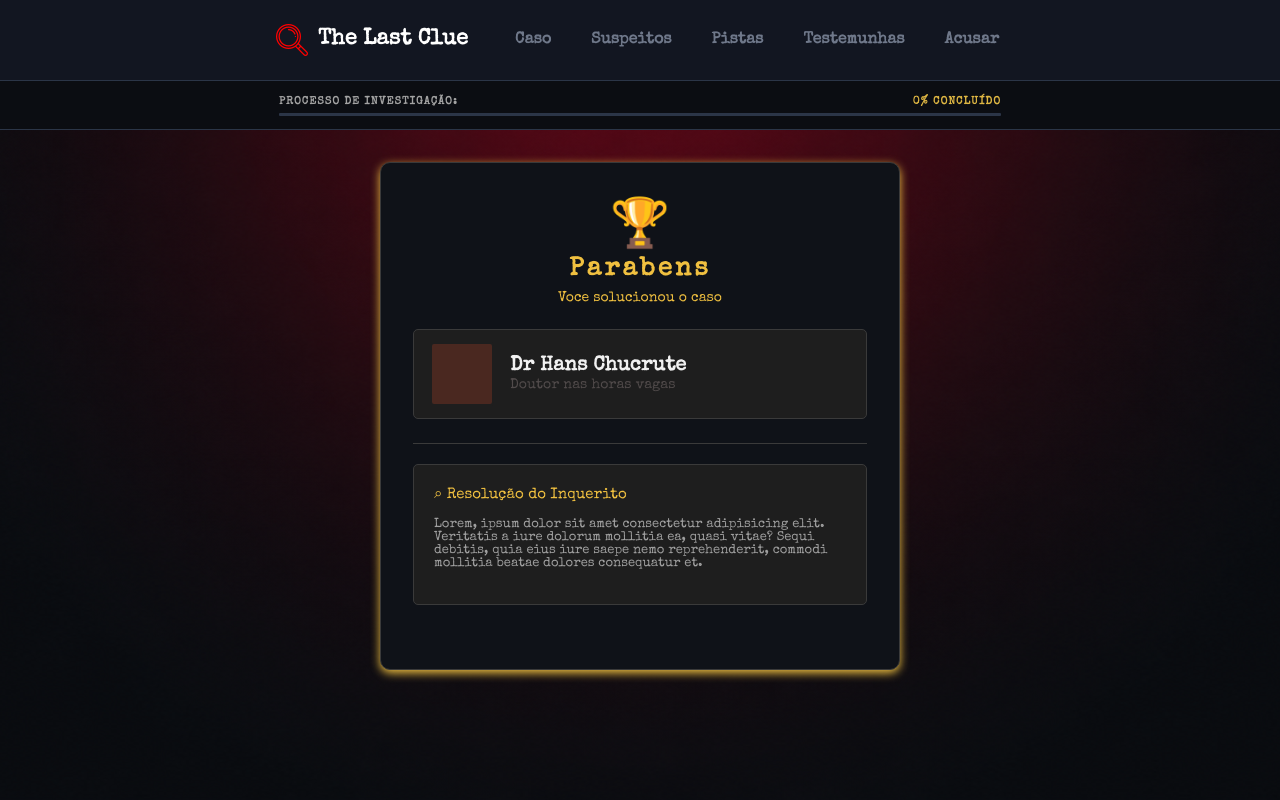
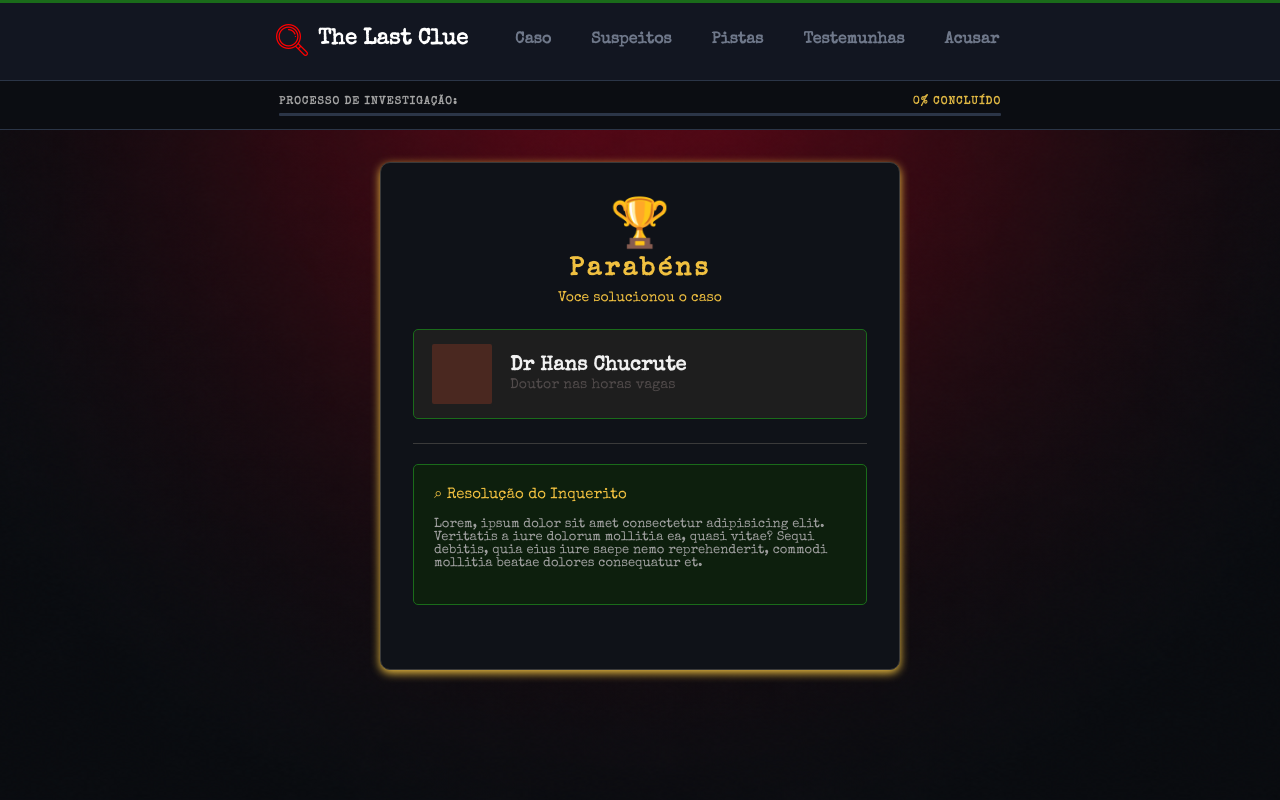
Before and after one commit to Gabriel-Botz/React-P2, a React (Vite) app: page /result in a window 1280 px wide. Shown: the top 800 px of the page. Built offline with nearby package versions, Linux system fonts and the light colour scheme.

Commit message:
feat: implementação da mudança de pagina result

```diff
--- a/src/pages/Accusation/Accusation.jsx
+++ b/src/pages/Accusation/Accusation.jsx
@@ -1,16 +1,17 @@
-import styles from './Accusation.module.css';
+import styles from "./Accusation.module.css";
 import { useState } from "react";
 import { useInvestigation } from "../../context/InvestigationContext.jsx";
 import { useNavigate } from "react-router-dom";
-import axios from 'axios';
-import { toast } from 'react-toastify';
+import axios from "axios";
+import { toast } from "react-toastify";
 import Modal from "../../components/Modal/Modal.jsx";
-import icon from '../../assets/icons/icon.png';
-import judge from '../../assets/icons/judge.png';
+import icon from "../../assets/icons/icon.png";
+import judge from "../../assets/icons/judge.png";
 
 function Accusation() {
-    const { suspects, selectedSuspect, setSelectedSuspect, progressBar } = useInvestigation();
-    const [ isModalOpen, setIsModalOpen ] = useState(false);
+  const { suspects, selectedSuspect, setSelectedSuspect, progressBar } =
+    useInvestigation();
+  const [isModalOpen, setIsModalOpen] = useState(false);
   const navigate = useNavigate();
 
   const handleSelect = (suspect) => {
@@ -31,13 +32,20 @@ function Accusation() {
     try {
       const payload = {
         suspectId: selectedSuspect.id,
-                result: "completed"
+        result: "completed",
       };
+      console.log(payload);
 
-            await axios.post('http://localhost:5000/case/accusation', payload);
+      const response = await axios.post(
+        "http://localhost:5000/cases/accusation",
+        payload,
+      );
+      console.log("Resposta da API:", response.data);
 
       toast.success("💥 Acusação enviada com sucesso!");
-            navigate('/result');
+      navigate("/result", {
+        state: { resultado: response.data.resultado },
+      });
     } catch (error) {
       console.error("Erro ao enviar acusação para a API. Erro:", error);
       toast.error("Erro ao enviar acusação.");
@@ -46,27 +54,27 @@ function Accusation() {
 
   return (
     <div className={styles.acussationContainer}>
-            <h1 className={styles.acussationTitle}>
-                Acusação Final
-            </h1>
+      <h1 className={styles.acussationTitle}>Acusação Final</h1>
       <h3 className={styles.acussationSubTitle}>
-                Selecione o culpado com base nos indícios revelados e depoimentos coletados.
+        Selecione o culpado com base nos indícios revelados e depoimentos
+        coletados.
       </h3>
 
       <div className={styles.suspectsContainer}>
         <div className={styles.suspectCardHeader}>
           <div className={styles.suspectCardHeaderIcon}>
-                        <img className={styles.suspectCardHeaderIcon}
+            <img
+              className={styles.suspectCardHeaderIcon}
               src={icon}
-                             alt="Ícone de uma pasta de arquivos semi-aberta, amarela com a folha de dentro da cor branca"/>
+              alt="Ícone de uma pasta de arquivos semi-aberta, amarela com a folha de dentro da cor branca"
+            />
           </div>
           <div className={styles.suspectCardHeaderText}>
-                        <h2>
-                            Instruções de Encerramento
-                        </h2>
+            <h2>Instruções de Encerramento</h2>
             <h4>
-                            Para formalizar o encerramento do inquérito policial, você deve selecionar exatamente
-                            um suspeito. O botão de acusação estará ocultado até que você reúna conhecimento do caso.
+              Para formalizar o encerramento do inquérito policial, você deve
+              selecionar exatamente um suspeito. O botão de acusação estará
+              ocultado até que você reúna conhecimento do caso.
             </h4>
           </div>
         </div>
@@ -79,7 +87,7 @@ function Accusation() {
               <div
                 key={suspects.id}
                 onClick={() => handleSelect(suspects)}
-                                className={`${styles.suspectCardBodyInfos} ${isSelected ? styles.btnClicked : ''}`}
+                className={`${styles.suspectCardBodyInfos} ${isSelected ? styles.btnClicked : ""}`}
               >
                 <div className={styles.suspectCard}>
                   <div className={styles.cardContent}>
@@ -102,16 +110,21 @@ function Accusation() {
         {progressBar >= 20 ? (
           <span
             className={`${styles.btnAccusation}
-                                    ${!selectedSuspect ? styles.btnDisabled : ''}
-                                    ${selectedSuspect ? styles.btnAccusationOk : ''}`}
-                        onClick={selectedSuspect ? handleConfirmAccusation : null}>
-                        <img className={styles.judgeIcon} src={judge} alt="Ícone de um martelo de juiz"/>
+                                    ${!selectedSuspect ? styles.btnDisabled : ""}
+                                    ${selectedSuspect ? styles.btnAccusationOk : ""}`}
+            onClick={selectedSuspect ? handleConfirmAccusation : null}
+          >
+            <img
+              className={styles.judgeIcon}
+              src={judge}
+              alt="Ícone de um martelo de juiz"
+            />
             <p>Realizar Acusação</p>
           </span>
         ) : (
           <div className={styles.percentageWarning}>
-                        🔒 Reúna pelo menos 20% das pistas para desbloquear o botão de Acusação Final
-                        (Progresso Atual: {progressBar}%).
+            🔒 Reúna pelo menos 20% das pistas para desbloquear o botão de
+            Acusação Final (Progresso Atual: {progressBar}%).
           </div>
         )}
       </div>
--- a/src/pages/Result/Result.jsx
+++ b/src/pages/Result/Result.jsx
@@ -1,22 +1,41 @@
 import { useContext } from "react";
 import styles from "./Result.module.css";
+import { useLocation } from "react-router-dom";
+
+const temas = {
+  acerto: {
+    icone: "🏆",
+    titulo: "Parabéns",
+    subtitulo: "Voce solucionou o caso",
+    linhaCard: styles.linhaAcerto,
+    cardSuspeito: styles.cardAcerto,
+    crimeCard: styles.crimeAcerto,
+  },
+  erro: {
+    icone: "💀",
+    titulo: "Acusação errada",
+    subtitulo: "O verdadeiro culpado escapou",
+    linhaCard: styles.linhaErro,
+    cardSuspeito: styles.cardErro,
+    crimeCard: styles.crimeErro,
+  },
+};
 
 function Result() {
-  function ResultPage() {
-    const { investigation, reset } = useContext(InvestigationContext);
-    const { accusation } = investigation;
-    const correct = accusation?.correct;
-  }
+  const { state } = useLocation();
+  const resultado = state?.resultado ?? "acerto";
+  const tema = temas[resultado];
+
   return (
     <>
       <div className={styles.bg}>
         <div className={styles.card}>
-          <div className={styles.linhaCard}></div>
-          <div className={styles.trofeu}>🏆</div>
-          <h1 className={styles.titulo}>Parabens</h1>
-          <p className={styles.subtitulo}>Voce solucionou o caso</p>
+          <div className={`${styles.linhaCard} ${tema.linhaCard}`}></div>
+          <div className={styles.trofeu}>{tema.icone}</div>
+          <h1 className={styles.titulo}>{tema.titulo}</h1>
+          <p className={styles.subtitulo}>{tema.subtitulo}</p>
 
-          <div className={styles.cardSuspeito}>
+          <div className={`${styles.cardSuspeito} ${tema.cardSuspeito}`}>
             <div className={styles.fotoMoldura}>
               <div className={styles.foto}></div>
             </div>
@@ -27,7 +46,7 @@ function Result() {
           </div>
 
           <div className={styles.separador}></div>
-          <div className={styles.crimeCard}>
+          <div className={`${styles.crimeCard} ${tema.crimeCard}`}>
             <h3 className={styles.tituloCrime}>⌕ Resolução do Inquerito</h3>
             <p className={styles.textoCrime}>
               Lorem, ipsum dolor sit amet consectetur adipisicing elit.
--- a/src/pages/Result/Result.module.css
+++ b/src/pages/Result/Result.module.css
@@ -27,8 +27,7 @@
   top: 0;
   left: 0;
   width: 100%;
-  height: 3;
-  background: #1a6b1a;
+  height: 3px;
 }
 
 .titulo {
@@ -112,3 +111,29 @@
   font-size: 13px;
   margin: 0 0 0.85rem;
 }
+
+.linhaAcerto {
+  background: #1a6b1a;
+}
+
+.linhaErro {
+  background: #8b1a1a;
+}
+
+.cardAcerto {
+  border-color: #1a6b1a;
+}
+
+.cardErro {
+  border-color: #8b1a1a;
+}
+
+.crimeAcerto {
+  background-color: #0d1f0d;
+  border-color: #1a6b1a;
+}
+
+.crimeErro {
+  background-color: #1f0d0d;
+  border-color: #8b1a1a;
+}
```
Also changed, not shown: 1 other file (tests, documents, lock files or other folders). Lines whose indentation alone changed are shown as unchanged.
